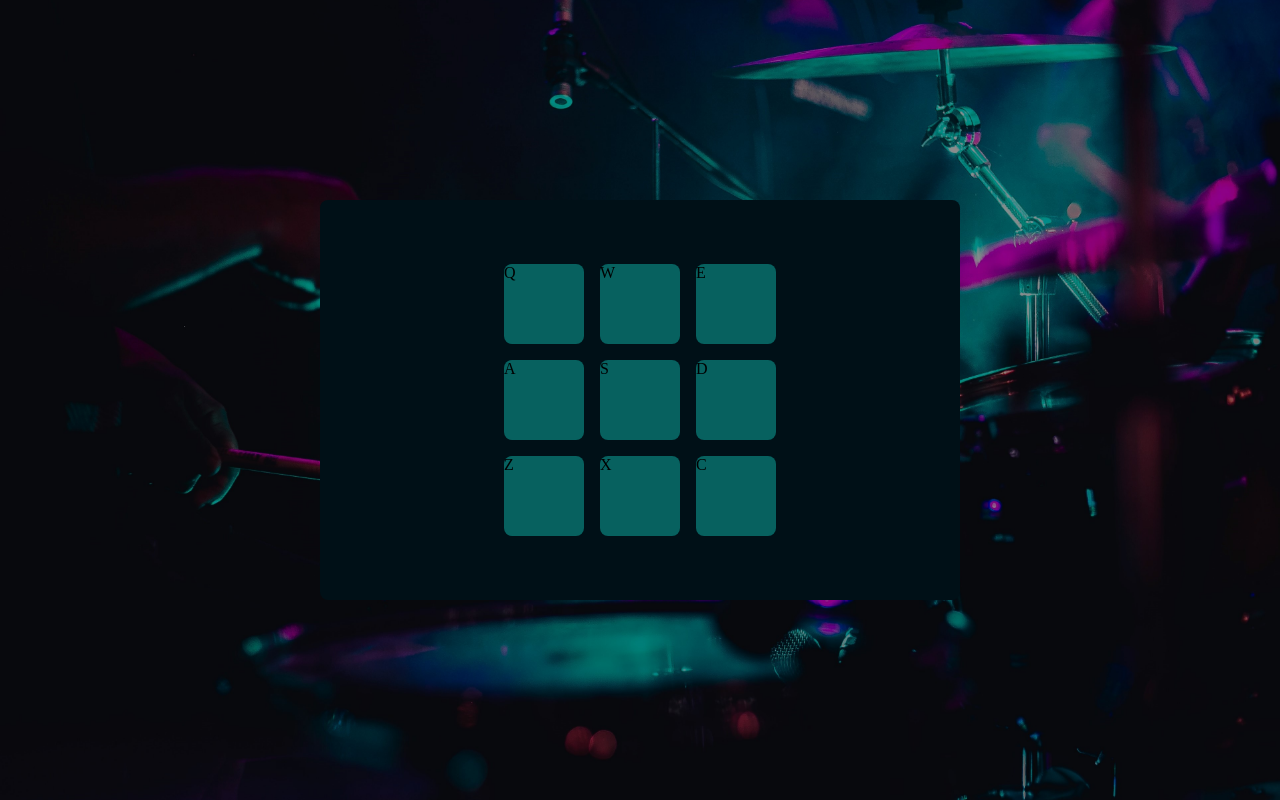
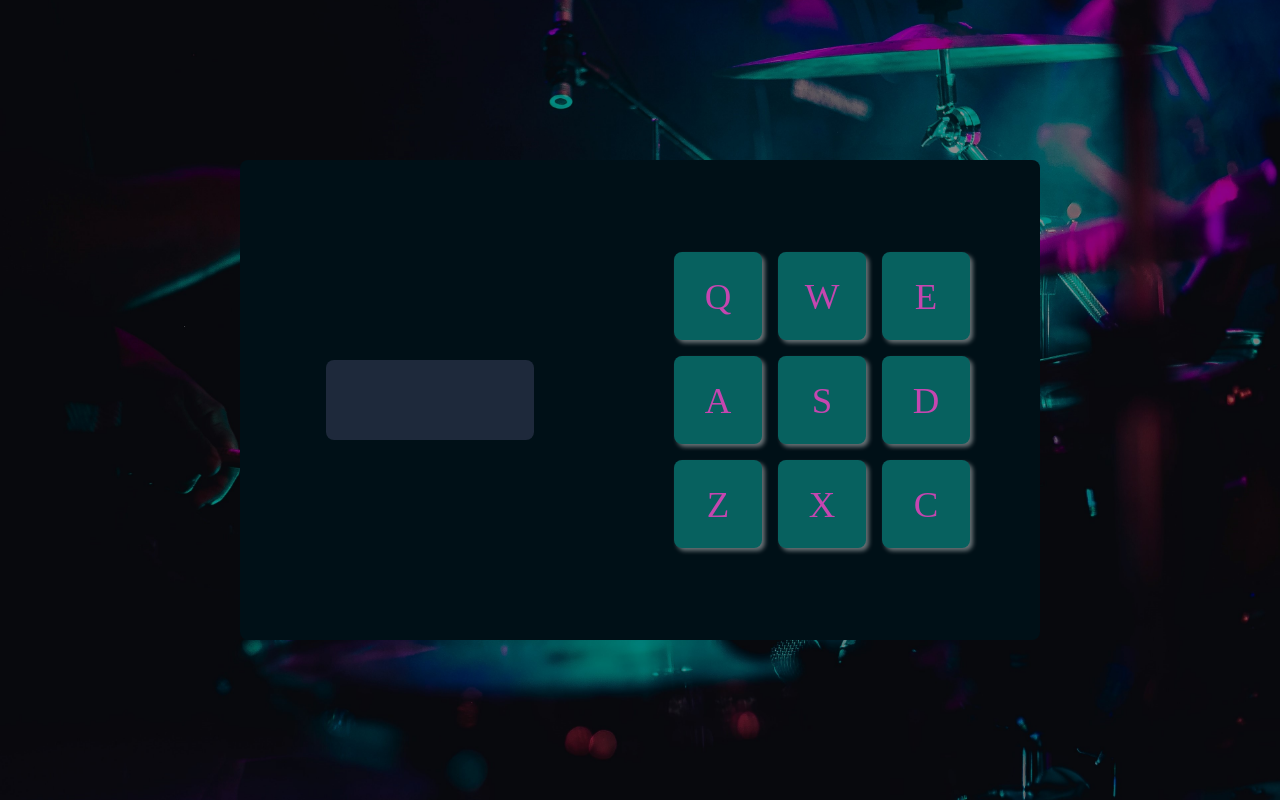
Before and after one commit to jfranklin12/drum-machine, a React (Create React App) app: page / in a window 1280 px wide. Built offline with nearby package versions, Linux system fonts and the light colour scheme.

Commit message:
style added to drumpad with transitions

```diff
--- a/src/App.css
+++ b/src/App.css
@@ -14,10 +14,15 @@ Blue: #00364A, rgb(0, 54, 74)
   align-items: center;
 }
 
+p {
+  font-family: 'Abril Fatface', cursive;
+  font-size: 2.3rem;
+}
+
 /* drum machine */
 #drum-machine {
-  width: 40rem;
-  height: 25rem;
+  width: 50rem;
+  height: 30rem;
   background-color: rgb(0, 16, 23);
   border-radius: 0.5rem;
   display: flex;
@@ -26,19 +31,45 @@ Blue: #00364A, rgb(0, 54, 74)
   margin: 0 auto;
 }
 
-/* drum pads */
+.container {
+  margin-inline: auto;
+  color: rgb(197, 70, 176);
+}
+
+/* drum pad */
 .drum-pad-container {
   display: grid;
   grid-template-columns: repeat(3, 1fr);
   grid-template-rows: repeat(3, 1fr);
   gap: 1rem;
-  justify-items: center;
+}
+
+/* buttons */
+.btn {
+  display: flex;
   align-items: center;
+  justify-content: center;
 }
 
 .drum-pad {
-  width: 5em;
-  height: 5em;
+  width: 5.5rem;
+  height: 5.5rem;
   background-color: rgb(7, 97, 95);
   border-radius: .5rem;
+  box-shadow: 3px 3px 4px rgba(255, 255, 255, 0.404);
+  transition: background-color 0.2s, transform 0.2s;
 }
+
+.drum-pad.active {
+  background-color: rgb(3, 73, 72);
+  transform: translateY(2px);
+}
+
+/* display */
+#display {
+  width: 13rem;
+  height: 5rem;
+  background-color: rgb(30, 41, 59);
+  border-radius: 0.5rem;
+  margin-left: 1rem;
+}
--- a/src/components/DrumMachine.js
+++ b/src/components/DrumMachine.js
@@ -38,11 +38,15 @@ const DrumMachine = () => {
 
     return (
         <div id="drum-machine">
-            <div id="display">{displayName}</div>
-            <div className='drum-pad-container'>
+            {/* control pannel */}
+            <div className='container'>
+                <div id="display" className='btn'><p>{displayName}</p></div>
+            </div>
+            {/* drum pad */}
+            <div className='drum-pad-container container'>
                 {/* map of drum pad buttons */}
                 {drumPadButtons.map(({ id, audio, name }) => (
-                    <DrumPad key={id} id={id} audio={audio} onTrigger={handleDrumPadTrigger} name={name}/>
+                    <DrumPad key={id} id={id} audio={audio} onTrigger={handleDrumPadTrigger} name={name} />
                 ))}
 
             </div>
--- a/src/components/DrumPad.js
+++ b/src/components/DrumPad.js
@@ -1,7 +1,9 @@
-import React, { useRef, useEffect } from 'react';
+import React, { useRef, useEffect, useState } from 'react';
 
 const DrumPad = ({ id, audio, onTrigger, name }) => {
     const audioRef = useRef(null);
+    const drumPadRef = useRef(null);
+    const [active, setActive] = useState(false);
 
     const playAudio = () => {
         audioRef.current.play();
@@ -9,25 +11,35 @@ const DrumPad = ({ id, audio, onTrigger, name }) => {
     }
 
     const handleClick = () => {
+        setActive(true);
         playAudio();
     };
 
     const handleKeyDown = (e) => {
         if (e.code === `Key${id}`) {
+            setActive(true);
             playAudio();
         }
     };
 
+    const handleKeyUp = (event) => {
+        if (event.code === `Key${id}`) {
+          setActive(false);
+        }
+      };
+
     useEffect(() => {
         document.addEventListener('keydown', handleKeyDown);
+        document.addEventListener('keyup', handleKeyUp);
         return () => {
             document.removeEventListener('keydown', handleKeyDown);
+            document.removeEventListener('keyup', handleKeyUp);
         };
     }, []);
 
     return (
-        <div className="drum-pad" id={id} onClick={handleClick}>
-            {id}
+        <div className={`drum-pad btn ${active ? 'active': ''}`} id={id} onClick={handleClick} onTransitionEnd={() => setActive(false)} ref={drumPadRef}>
+            <p>{id}</p>
             <audio className='clip' src={audio} id={id} ref={audioRef}></audio>
 
         </div>
--- a/src/index.css
+++ b/src/index.css
@@ -7,6 +7,9 @@ body {
   padding: 0;
   font-size: 16px;
   height: 100%;
+  -webkit-font-smoothing: antialiased;
+  -moz-osx-font-smoothing: grayscale;
+  text-rendering: optimizeLegibility;
 }
 
 *,
```
